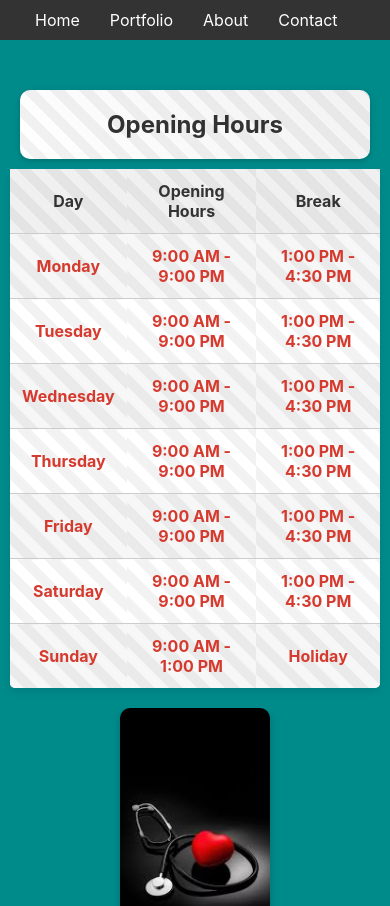
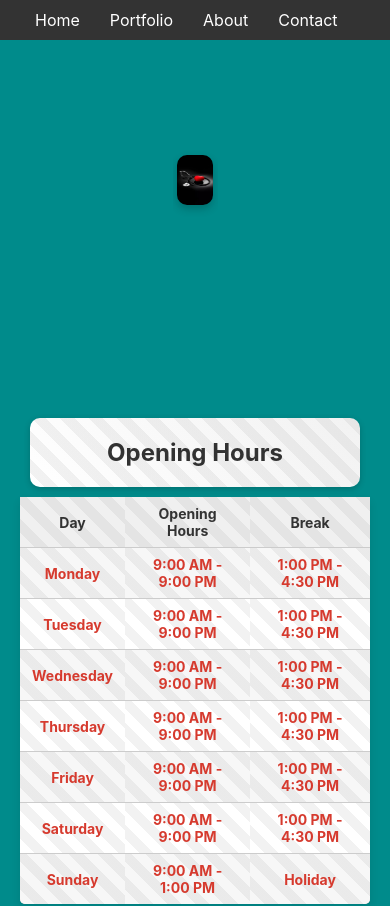
Before and after one commit to umangrathod11/docter-web, a React (Create React App) app: page /about in a window 390 px wide. Shown: the top 906 px of the page. Built offline with nearby package versions, Linux system fonts and the light colour scheme.

Commit message:
add sytle

```diff
--- a/src/About.css
+++ b/src/About.css
@@ -1,3 +1,6 @@
+/* About.css */
+
+
 /* Common Styling for SAP-Like Design */
 .edit {
   position: relative;
@@ -26,58 +29,61 @@
   pointer-events: none;
 }
 
-/* About Container */
+
 .about-container {
   display: flex;
-  flex-direction: column-reverse; /* Reverse order on mobile to have content on top */
-  padding: 20px; /* Reduce padding on mobile for content to fit */
+  justify-content: center;
+  align-items: center;
+  padding: 50px;
   background-color: darkcyan;
+  height: 100vh;
   overflow: hidden;
 }
 
-/* Content Styling */
 .content {
+  flex: 1;
   text-align: center;
-  z-index: 2;
+  z-index: 2; /* Ensure content is above the image */
   position: relative;
 }
 
-/* Image Container Styling */
-/* Adjust the image-container style for mobile */
 .image-container {
+  flex: 1;
   display: flex;
   justify-content: center;
   align-items: center;
-  height: 200px; /* Adjust height for mobile view */
+  /* max-height: calc(100vh - 100px); */
   overflow: hidden;
-  z-index: 1;
-  margin-top: 20px; /* Add space between the table and the image on mobile */
+  z-index: 1; /* Set the image behind the content */
 }
 
 img {
   max-width: 100%;
-  max-height: 100%; /* Ensure image fits within the container */
+  height: 80%;
+  width: 80%;
+  max-height: 400px;
   border-radius: 10px;
   box-shadow: 0px 4px 8px rgba(0, 0, 0, 0.2);
 }
 
+.timetable {
+  margin-top: -100px;
 
-/* Timetable Styling */
-.timetable {
-  margin-top: 20px; /* Add space on top for mobile */
 }
 
-/* Table Styling */
+/* About.css */
+/* ... (previous styles) */
+
 table {
     width: 100%;
-  border-collapse: collapse; /* Change to collapse for a cleaner look */
+    border-collapse: separate;
+    border-spacing: 0;
     border-radius: 5px;
     overflow: hidden;
     box-shadow: 0px 4px 8px rgba(0, 0, 0, 0.1);
-  margin-top: 20px; /* Add space on top for mobile */
+
   }
 
-/* Caption Styling */
   caption {
     font-size: 24px;
     font-weight: bold;
@@ -85,10 +91,9 @@ caption {
     color: #333;
   }
 
-/* Table Header and Data Cell Styling */
   th,
   td {
-  padding: 12px;
+    padding: 12px 20px;
     text-align: center;
     border-bottom: 1px solid #ccc;
     background: repeating-linear-gradient(
@@ -100,18 +105,15 @@ td {
     );
   }
 
-/* Table Header Styling */
   th {
     background-color: #f0f0f0;
     color: #333;
   }
 
-/* Table Data Cell Styling */
   td {
     background-color: #ffffff;
   }
 
-/* Remove bottom border from last row data cells */
   tr:last-child td {
     border-bottom: none;
   }
@@ -133,23 +135,34 @@ tbody tr:hover td {
     color: #d63a2e;
   }
 
-/* Media query for mobile devices */
-@media (max-width: 576px) {
+
+  /* Add this CSS for mobile devices */
+  @media screen and (max-width: 768px) {
     .about-container {
-    padding: 10px;
+      flex-direction: column;
+      padding: 20px; /* Reduce padding on smaller screens */
+    }
+
+    .content {
+      text-align: center;
+      padding: 20px; /* Add padding to the content */
+      font-size: 16px; /* Adjust font size for all content */
     }
 
     .image-container {
-    height: auto;
+      margin-top: 0px; /* Add spacing between content and image */
     }
 
     img {
-    max-height: 300px;
+      max-height: 50px; /* Reduce image height on smaller screens */
     }
 
-  .timetable {
-    margin-top: 10px;
+    table {
+      font-size: 14px; /* Reduce font size for tables on smaller screens */
     }
 
-  /* Adjust other styles as needed for smaller screens */
+    th,
+    td {
+      padding: 8px 12px; /* Adjust table cell padding for smaller screens */
     }
+  }
--- a/src/About.jsx
+++ b/src/About.jsx
@@ -9,10 +9,7 @@ function About() {
       <div className="image-container">
   <img src={img} alt="About" />
   <div className="image-overlay">
-    <div className="overlay-content">
-      <h3>About Us</h3>
-      <p>Very expert in bone doctors and our medicine and treatment is good...</p>
-    </div>
+
   </div>
 </div>
 
```
Lines whose indentation alone changed are shown as unchanged.
